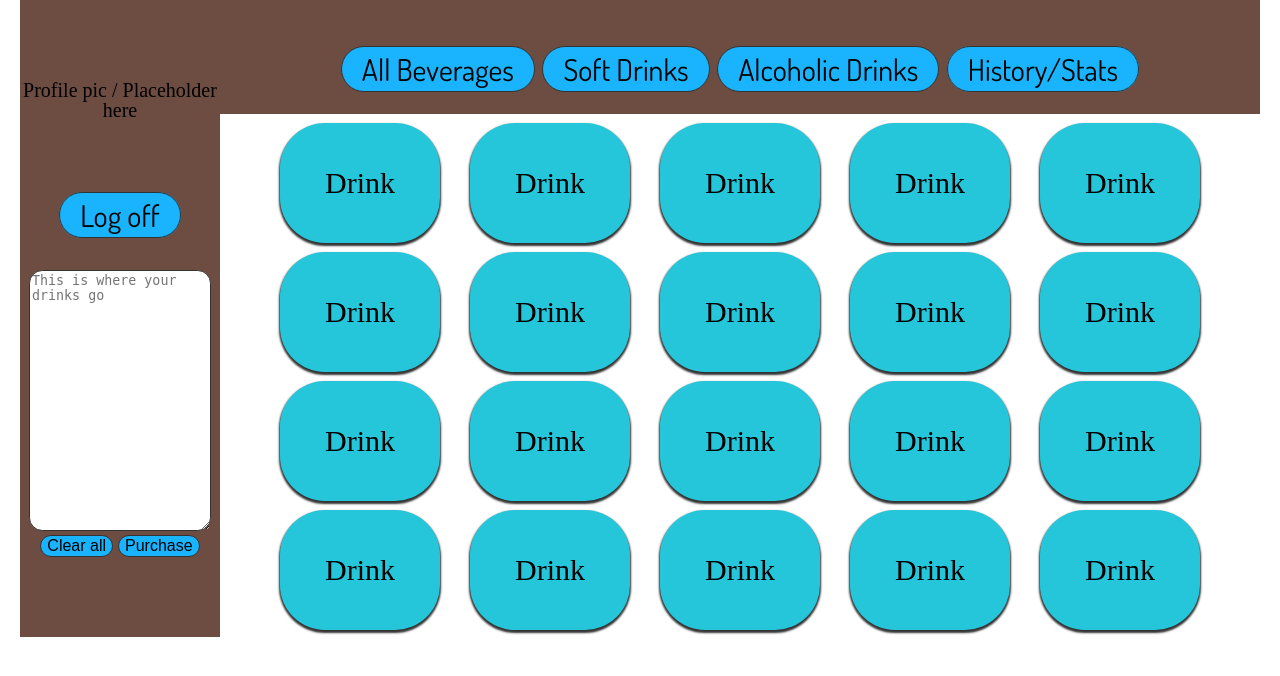
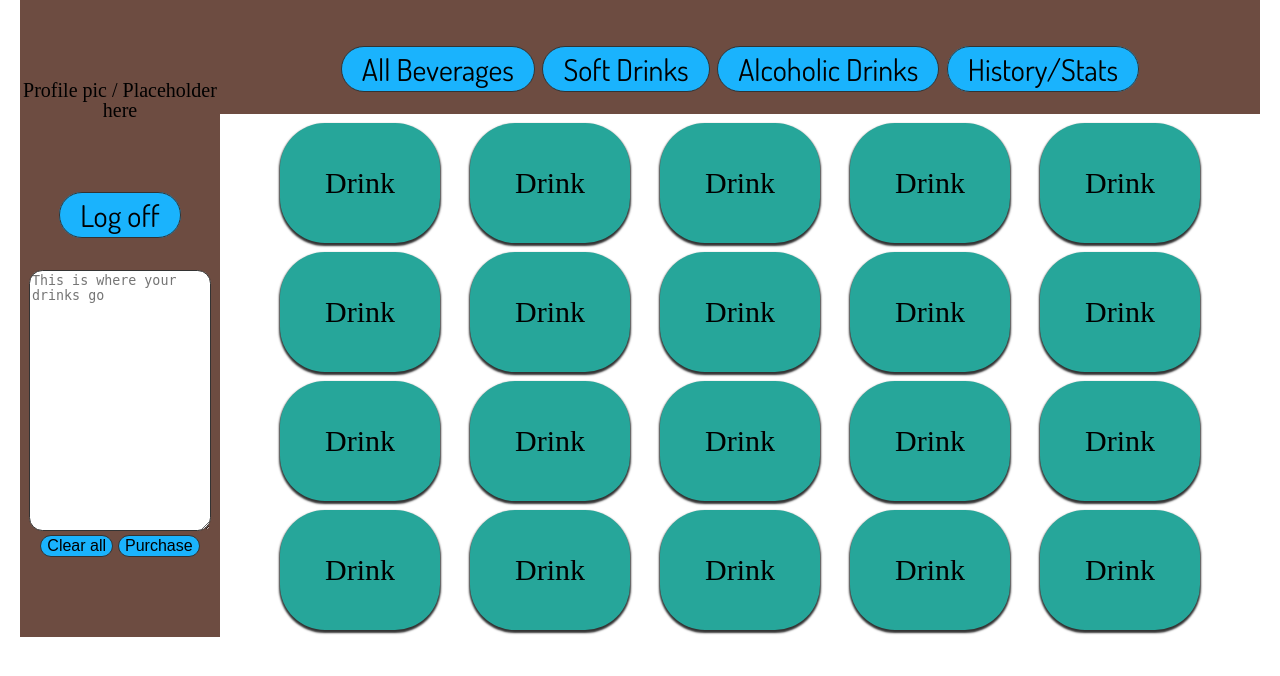
Before and after one commit to LaChapeliere/ipup, a PHP site: page /html/index.html in a window 1280 px wide. Shown: the top 676 px of the page. Run offline with PHP 8.4, Linux system fonts and the light colour scheme.

Commit message:
Revert "color edit"
This reverts commit 59fb7a66bed9d5ec8113a3fe7628ec77b81c78b1.

```diff
--- a/css/style.css
+++ b/css/style.css
@@ -120,7 +120,7 @@ header {
    vertical-align: middle;
    color: black;
    padding: 1.5em;
-   background-color: #26C6DA ;
+   background-color: #26A69A ;
 
 }
 
```
